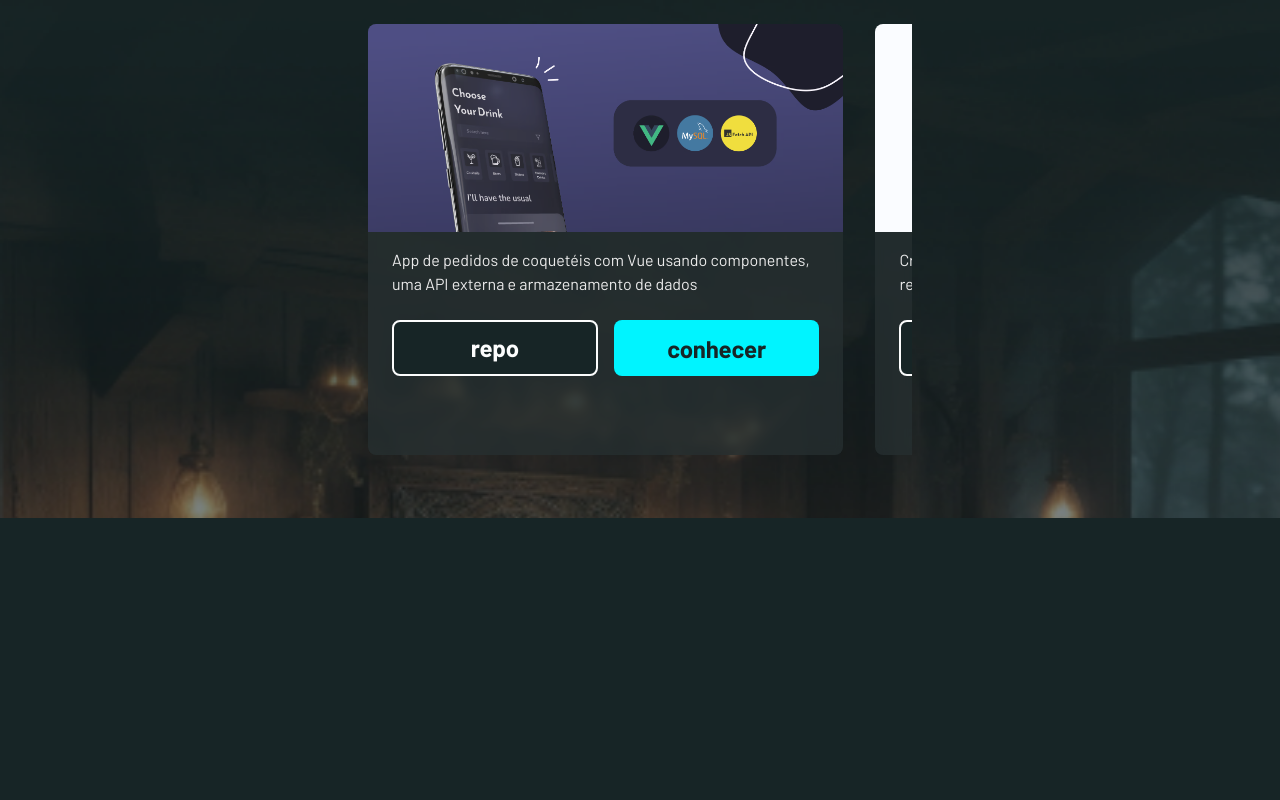
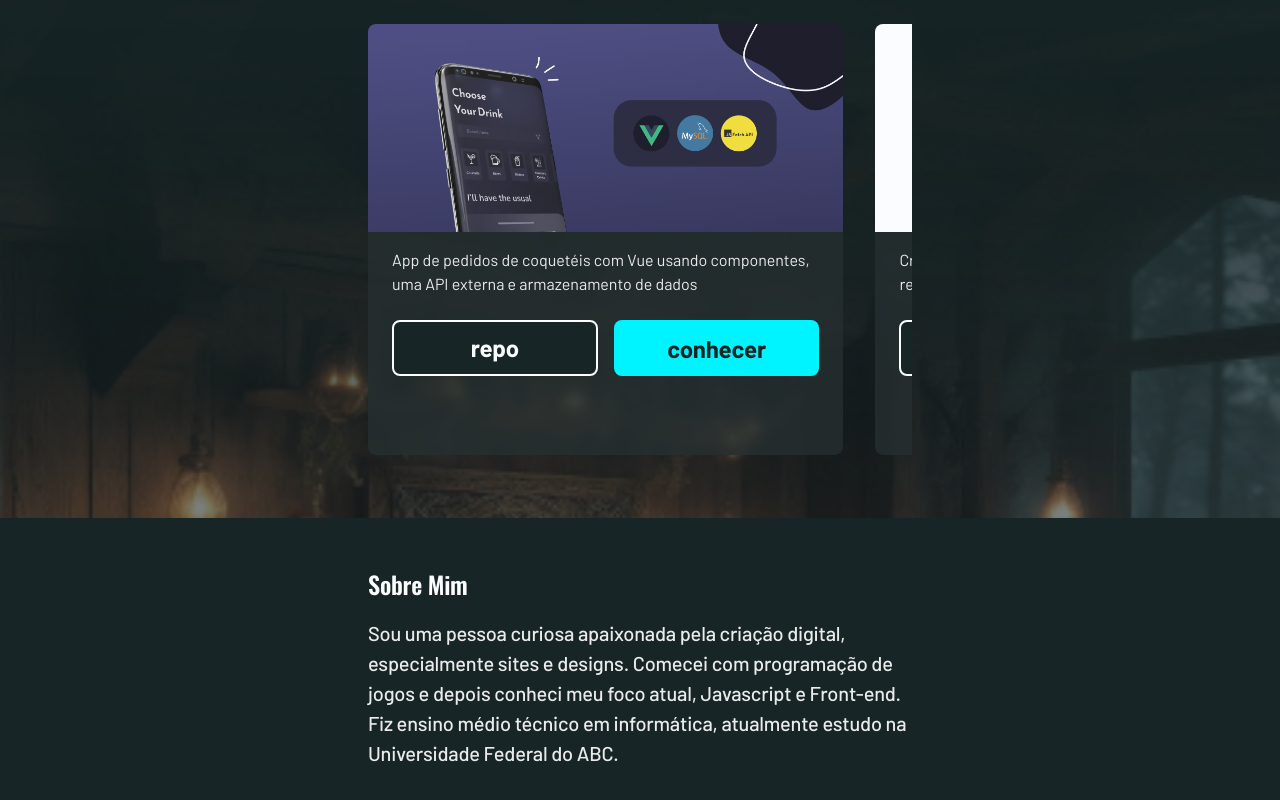
Before and after one commit to IgorFerreiraMoraes/portfolio, a Vue app: page / in a window 1280 px wide. Shown: the part 1011-1811 px from the top of the page. Before the commit the page ends 1577 px from the top, so only its background shows below. Built offline with nearby package versions, Linux system fonts and the light colour scheme.

Commit message:
Cria e adiciona seção 'Sobre Mim'

```diff
--- a/src/App.vue
+++ b/src/App.vue
@@ -1,4 +1,5 @@
 <script setup>
+	import SectionAbout from './components/SectionAbout.vue';
 	import SectionHero from './components/SectionHero.vue';
 	import SectionProj from './components/SectionProj.vue';
 	import SectionTech from './components/SectionTech.vue';
@@ -10,6 +11,7 @@
 		<SectionHero></SectionHero>
 		<SectionTech></SectionTech>
 		<SectionProj></SectionProj>
+		<SectionAbout></SectionAbout>
 	</main>
 </template>
 
--- /dev/null
+++ b/src/components/SectionAbout.vue
@@ -0,0 +1,22 @@
+<script setup>
+	import Title from './Title.vue';
+</script>
+<template>
+	<section id="about">
+		<Title size="medium">Sobre Mim</Title>
+		<p>
+			Sou uma pessoa curiosa apaixonada pela criação digital,
+			especialmente sites e designs. Comecei com programação de jogos e
+			depois conheci meu foco atual, Javascript e Front-end. Fiz ensino
+			médio técnico em informática, atualmente estudo na Universidade
+			Federal do ABC.
+		</p>
+	</section>
+</template>
+<style scoped>
+	p {
+		margin-top: 1rem;
+		font: var(--body-medium);
+		letter-spacing: -0.2px;
+	}
+</style>
```
